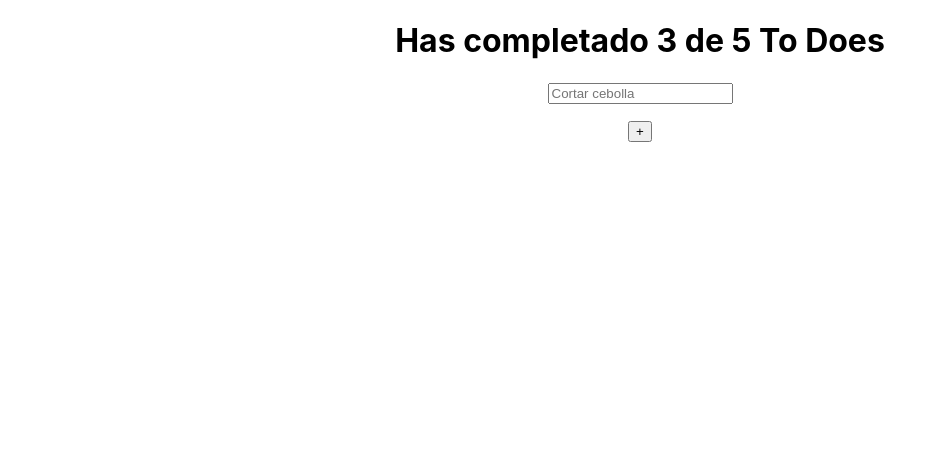
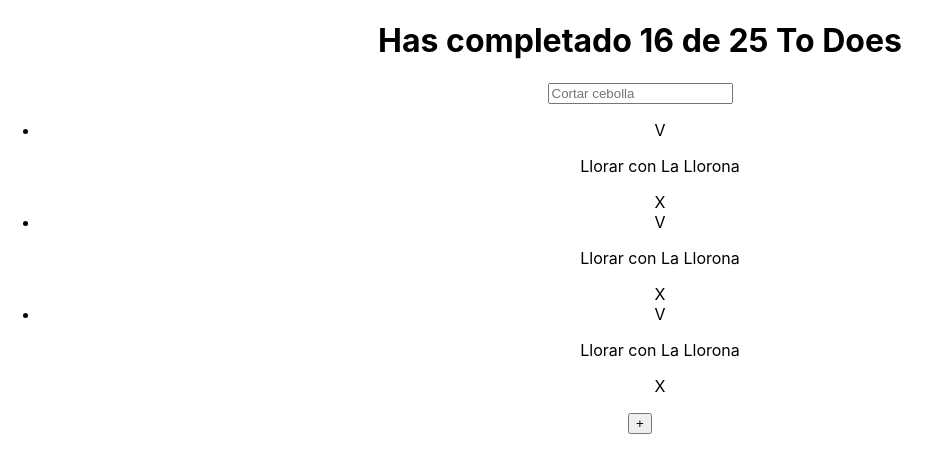
Before and after one commit to randradev/to-do-app, a React (Create React App) app: page / in a window 1280 px wide. Shown: the top 472 px of the page, without its empty margins (0-941 px from the left). Built offline with nearby package versions, Linux system fonts and the light colour scheme.

Commit message:
props added

```diff
--- a/src/App.js
+++ b/src/App.js
@@ -11,7 +11,7 @@ function App() {
   return (
     <div className="App">
 
-      <TodoCounter />
+      <TodoCounter completed={16} total={25}/>
       <TodoSearch />
 
       <TodoList>
--- a/src/todocounter.js
+++ b/src/todocounter.js
@@ -1,7 +1,7 @@
-function TodoCounter() {
+function TodoCounter( { total, completed } ) {
     return (
       <h1>
-        Has completado 3 de 5 To Does
+        Has completado {completed} de {total} To Does
       </h1>
     )
   }
--- a/src/todolist.js
+++ b/src/todolist.js
@@ -1,7 +1,7 @@
-function TodoList() {
+function TodoList( { children }) {
     return (
         <ul>
-            {/* {props.children} */}
+            {children}
         </ul>
     )
 };
```
